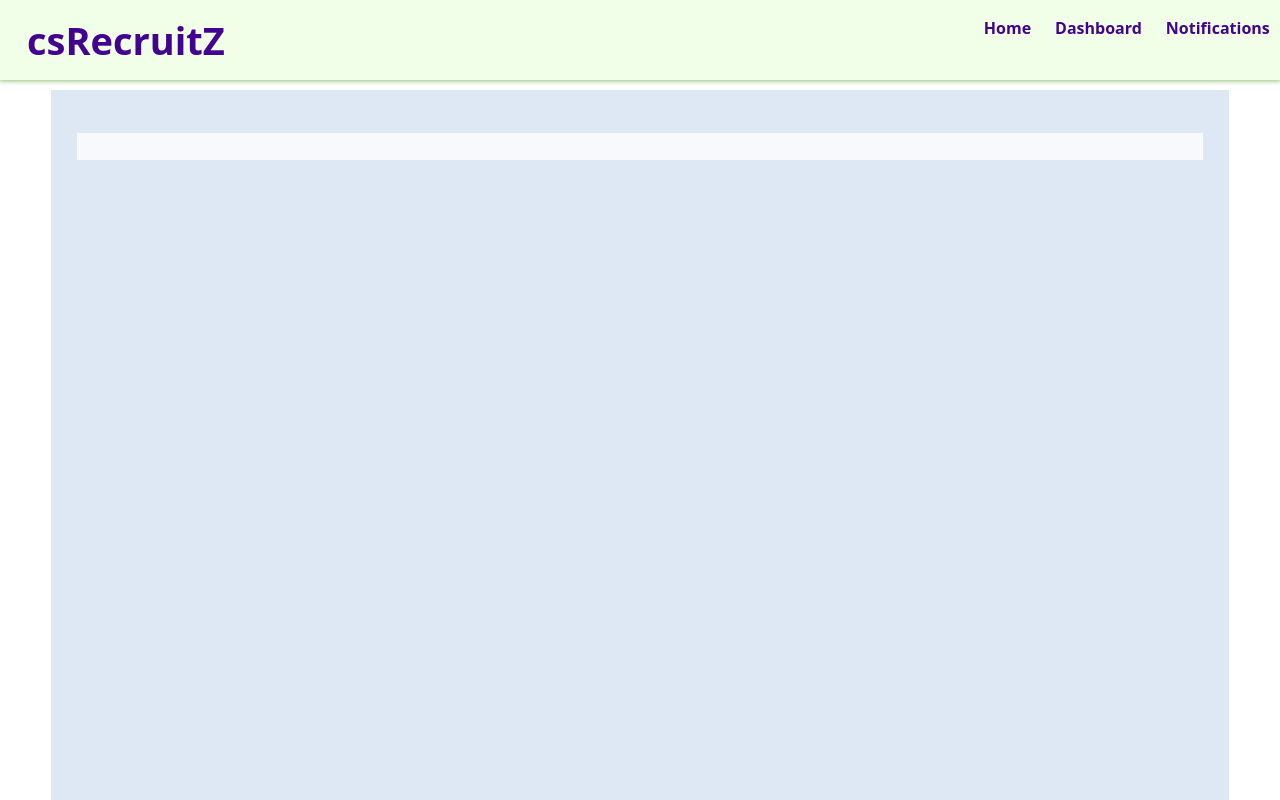
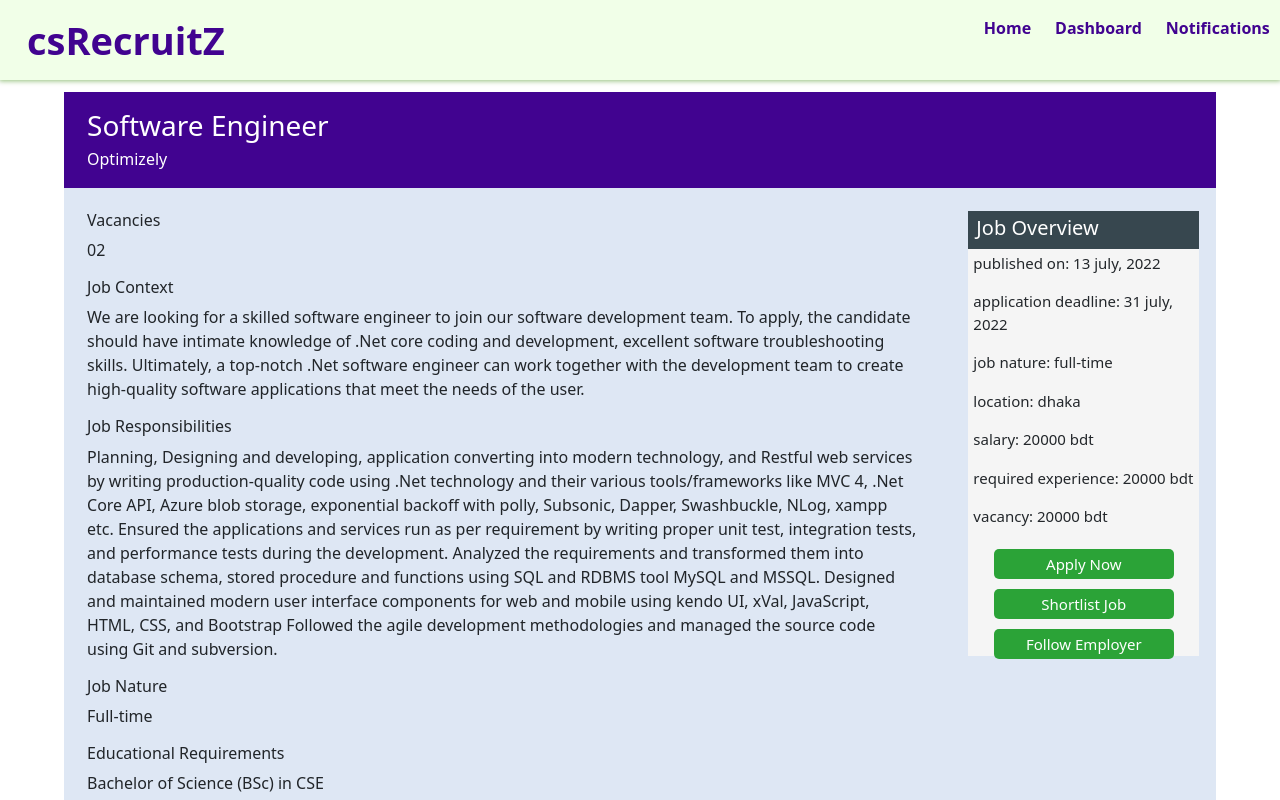
Before and after one commit to adrita1999/csRecruitZ, a React (Create React App) app in the folder csRecruitz_codebase/react_frontend/: page /jobdetails in a window 1280 px wide. Shown: the top 800 px of the page. Built offline with nearby package versions, Linux system fonts and the light colour scheme.

Commit message:
jobdetails roughly done

```diff
--- a/csRecruitz_codebase/react_frontend/src/my_components/Compo.js
+++ b/csRecruitz_codebase/react_frontend/src/my_components/Compo.js
@@ -8,6 +8,7 @@ function Compo(props) {
             <h2>my component {props.name}</h2>
             <button className="btn btn-success" onClick={()=> history("/dashboard")}>Dashboard</button>
             <button className="btn btn-success" onClick={()=> history("/joblist")}>joblist</button>
+            <button className="btn btn-success" onClick={()=> history("/jobdetails")}>jobdetails</button>
             <button className="btn btn-success" onClick={()=> history("/home")}>Home</button>
         </div>
     )
--- a/csRecruitz_codebase/react_frontend/src/my_components/jobdetails.js
+++ b/csRecruitz_codebase/react_frontend/src/my_components/jobdetails.js
@@ -9,7 +9,8 @@ import {FaRegMoneyBillAlt} from 'react-icons/fa';
 import {FaRegCalendarAlt} from 'react-icons/fa';
 import Filter_sidebar from "./Filter_sidebar";
 import Navb from "./Navb";
-import Select from "react-select";
+import Select from "react-select"
+import Jobdetailsitems from "./jobdetailsitems";
 
 
 
@@ -24,11 +25,60 @@ class Jobdetails extends Component {
             <body>
             <Navb/>
             <div className="jobdetailsbgdiv">
-                <div className="click_instruction_div">
+                <div className="job_title_div">
+                    <h3 className="job_title_h">Software Engineer</h3>
+                    <h6 className="job_emp_h">Optimizely</h6>
+                </div>
+
+            <div className="jobdetailsdiv">
+                <Jobdetailsitems title="Vacancies" text_val="02"/>
+                <Jobdetailsitems title="Job Context" text_val="We are looking for a skilled software engineer to join our software development team. To apply, the candidate should have intimate knowledge of .Net core coding and development, excellent software troubleshooting skills. Ultimately, a top-notch .Net software engineer can work together with the development team to create high-quality software applications that meet the needs of the user."/>
+
+
+                <Jobdetailsitems title="Job Responsibilities" text_val="Planning, Designing and developing, application converting into modern technology, and Restful web services by writing production-quality code using .Net technology and their various tools/frameworks like MVC 4, .Net Core API, Azure blob storage, exponential backoff with polly, Subsonic, Dapper, Swashbuckle, NLog, xampp etc.
+Ensured the applications and services run as per requirement by writing proper unit test, integration tests, and performance tests during the development.
+Analyzed the requirements and transformed them into database schema, stored procedure and functions using SQL and RDBMS tool MySQL and MSSQL.
+Designed and maintained modern user interface components for web and mobile using kendo UI, xVal, JavaScript, HTML, CSS, and Bootstrap
+Followed the agile development methodologies and managed the source code using Git and subversion."/>
+
+
+                <Jobdetailsitems title="Job Nature" text_val="Full-time"/>
+                <Jobdetailsitems title="Educational Requirements" text_val="Bachelor of Science (BSc) in CSE"/>
+                <Jobdetailsitems title="Experience Requirements" text_val="At least 2 year(s)"/>
+
+                <Jobdetailsitems title="Additional Requirements" text_val="Both males and females are allowed to apply
+At least 2 years professional work experience in design, development and deployment of applications using C# and ASP.NET.
+Fluency in written and spoken English is required
+Must be proactive, energetic and determined to meet the deadline
+Open to learning new technologies.
+"/>
+                <Jobdetailsitems title="Apply Procedures" text_val="Photograph must be enclosed."/>
+
+            </div>
+            <div className="jobsummarydiv">
+                <div style={{background:"#37474f",margin:0,paddingLeft:8,paddingTop:5,paddingBottom:1,position:"relative"}}><h5 style={{color:"white"}}>Job Overview</h5></div>
+                <div className="jobsummaryinsidediv">
+                <p >published on: 13 july, 2022</p>
+                <p > application deadline: 31 july, 2022</p>
+                <p> job nature: full-time</p>
+                <p>location: dhaka</p>
+                <p>salary: 20000 bdt</p>
+                <p>required experience: 20000 bdt</p>
+                <p>vacancy: 20000 bdt</p>
+
+                <span style={{textAlign:"center"}}>
+                    <button className="job_details_btn">Apply Now</button>
+                    <button className="job_details_btn">Shortlist Job</button>
+                    <button className="job_details_btn">Follow Employer</button>
+                </span>
+
+
+
 
                 </div>
+
             </div>
-
+            </div>
             </body>
                 </React.Fragment>
         )
--- /dev/null
+++ b/csRecruitz_codebase/react_frontend/src/my_components/jobdetailsitems.js
@@ -0,0 +1,24 @@
+import * as React from 'react';
+import  {Component} from "react";
+
+import "./nakshi.css";
+
+
+
+export default class Jobdetailsitems extends Component {
+    state={
+        title:this.props.title,
+        text_val:this.props.text_val,
+    };
+    render() {
+        return (
+            <div>
+                <h6>{this.state.title}</h6>
+                <p>{this.state.text_val}</p>
+
+            </div>
+
+    )
+    }
+
+}
--- a/csRecruitz_codebase/react_frontend/src/my_components/nakshi.css
+++ b/csRecruitz_codebase/react_frontend/src/my_components/nakshi.css
@@ -120,17 +120,7 @@ div.joblistbgdiv {
   border: none;
 }
 
-div.jobdetailsbgdiv {
-  background-color: #DEE7F4;
-  margin-top: 0.8%;
-  margin-left: 4%;
-  margin-right: 4%;
-  margin-bottom: 0.8%;
-  padding: 2% 2% 2% 2%;
-  height: auto;
-  min-height: 100vh;
-  overflow:hidden;
-}
+
 
 .category_div{
   margin-left: 6%;
@@ -163,3 +153,101 @@ div.jobdetailsbgdiv {
   border-bottom: 1px solid #E2E2E2;
   width: 94%;
 }
+
+div.jobdetailsbgdiv {
+  background-color: #DEE7F4;
+  margin-top: 0.9%;
+  margin-left: 5%;
+  margin-right: 5%;
+  margin-bottom: 0.8%;
+  padding: 0;
+  height: auto;
+  min-height: 100vh;
+  overflow:hidden;
+}
+
+.job_title_div {
+  background: #410390;
+  padding: 1.5% 2% 0.9% 2%;
+  width: 100%;
+  margin: 0 auto;
+}
+
+.job_title_h {
+  color: white;
+}
+.job_emp_h{
+  color: white;
+}
+
+.jobdetailsdiv {
+  background-color: #DEE7F4;
+  margin-bottom: 0.8%;
+  padding: 2% 2% 2% 2%;
+  height: auto;
+  min-height: 90vh;
+  float: left;
+  width:76%;
+
+}
+
+@keyframes expanddiv {
+  0% {
+    height: 0px;
+  }
+
+  100% {
+    height: 445px;
+  }
+
+}
+
+@keyframes expandinsidediv {
+  0% {
+    opacity: 0;
+  }
+  50%{
+    opacity: 0;
+  }
+  100% {
+    opacity: 1;
+  }
+
+}
+
+
+.jobsummarydiv {
+  font-size: 15px;
+  background-color: #f5f5f5;
+  margin-bottom: 0.8%;
+  margin-top: 2%;
+  margin-right: 1.5%;
+  padding: 0%;
+  float: right;
+  width: 20%;
+  height: 445px;
+  animation: expanddiv 3s ease-out;
+}
+.jobsummaryinsidediv{
+  opacity: 1;
+  padding-left: 5px;
+  padding-top: 3px;
+  animation: expandinsidediv 6s;
+}
+.job_details_btn {
+  width: 80%;
+  height: 30px;
+  padding: 0.1%;
+  margin: 5px 5px 5px 9%;
+  background-color:#29A335;
+  color: white;
+  border: none;
+  border-radius: 5px;
+  transition-duration: 0.4s;
+  position: relative;
+}
+.job_details_btn:hover {
+  background-color: #226119; /* Green */
+  color: white;
+  box-shadow: 0 8px 10px 0 rgba(0,0,0,0.24);
+}
```
Also changed, not shown: 1 other file (tests, documents, lock files or other folders).
